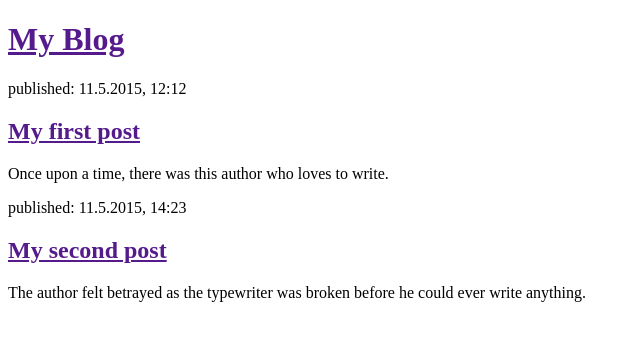
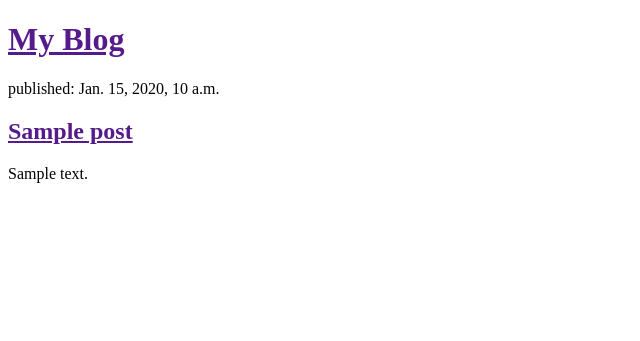
Before and after one commit to ashrafaa/mycommdb, a Django app: template blog/templates/blog/post_list.html in a window 1280 px wide. Shown: the top 341 px of the page, without its empty margins (0-640 px from the left). Run offline with Django 3.2, Linux system fonts and the light colour scheme; the template is opened without the code that fills it: values that come from a table or form of the project are taken from there, others are empty; tables that the repository leaves empty hold one stand-in row (values such as "Sample post").

Commit message:
Modified templates

```diff
--- a/blog/templates/blog/post_list.html
+++ b/blog/templates/blog/post_list.html
@@ -8,14 +8,21 @@
         <h1><a href="">My Blog</a></h1>
     </div>
     <div>
-        <p>published: 11.5.2015, 12:12</p>
-        <h2><a href="">My first post</a></h2>
-        <p>Once upon a time, there was this author who loves to write.</p>
+{% for post in posts %}
+        <p>published: {{ post.published_date }}</p>
+        <h2><a href="">{{ post.title }}</a></h2>
+        <p>{{ post.text|linebreaks }}</p>
     </div>
-    <div>
+{% endfor %}
+<!--     <div>
         <p>published: 11.5.2015, 14:23</p>
         <h2><a href="">My second post</a></h2>
         <p>The author felt betrayed as the typewriter was broken before he could ever write anything.</p>
+
+        {% for post in posts %}
+            {{ post }}
+            <br>
+        {% endfor %}
     </div>
-</body>
+ --></body>
 </html>
--- a/blog/views.py
+++ b/blog/views.py
@@ -1,4 +1,7 @@
 from django.shortcuts import render
+from django.utils import timezone
+from .models import Post
 
 def post_list(request):
-    return render(request, 'blog/post_list.html', {})
+    posts = Post.objects.filter(published_date__lte=timezone.now()).order_by('published_date')
+    return render(request, 'blog/post_list.html', {'posts': posts})
```
